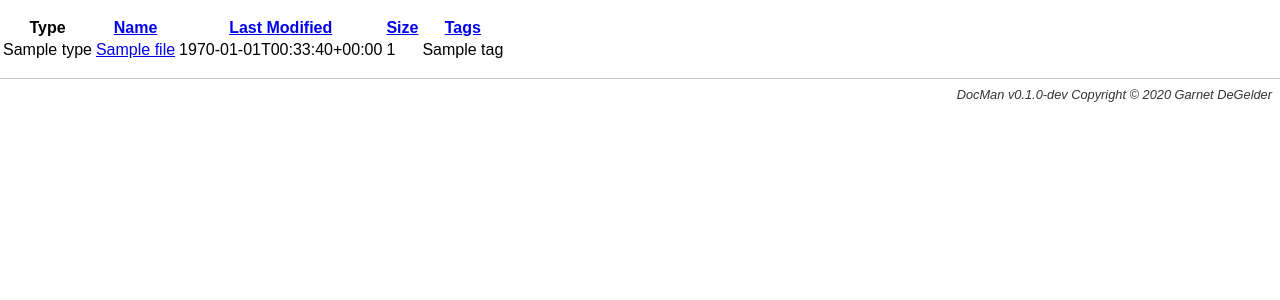
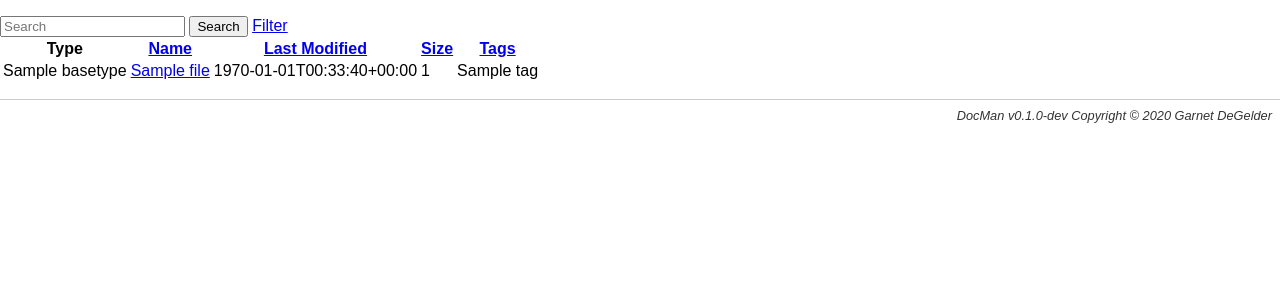
Before and after one commit to g-dg/docman, a CodeIgniter app: the page made by application/views/browse.php in a window 1280 px wide. Shown: the part 35-335 px from the top of the page. Run offline with CodeIgniter, Linux system fonts and the light colour scheme; the template is opened without the code that fills it: most values are stand-ins (such as "Sample title", 1, 10 or a date in 2020); data that the repository does not hold is empty.

Commit message:
Add search and filter links to browse

```diff
--- a/application/controllers/Browse.php
+++ b/application/controllers/Browse.php
@@ -180,9 +180,10 @@ class Browse extends CI_Controller
 
 		$this->load->view('browse', [
 			'current_dir_link' => $this->url_encode_path($path),
+			'title' => basename($path),
 			'files' => $files,
 			'sort_field' => $sort_field,
-			'sort_order' => $sort_order
+			'sort_order' => $sort_order,
 		]);
 	}
 
--- a/application/views/browse.php
+++ b/application/views/browse.php
@@ -1,5 +1,12 @@
 <?php defined('BASEPATH') or exit('No direct script access allowed'); ?>
-<?php $this->load->view('template/header', ['title' => 'Browse']); ?>
+<?php $this->load->view('template/header', ['title' => (trim($title) !== '' ? $title . ' - Browse' : 'Browse' )]); ?>
+
+<form action="<?= html_escape($this->config->site_url('/search' . $current_dir_link)); ?>" method="POST">
+	<input name="_csrf_token" value="<?= html_escape(get_csrf_token()); ?>" type="hidden" />
+	<input type="search" name="q" value="" placeholder="Search" ?>
+	<input type="submit" value="Search" />
+	<a href="<?= html_escape($this->config->site_url('/filter' . $current_dir_link)); ?>">Filter</a>
+</form>
 
 <table>
 	<thead>
@@ -14,7 +21,7 @@
 	<tbody>
 		<?php foreach ($files as $file) { ?>
 			<tr>
-				<td><?= htmlspecialchars($file['type']) ?></td>
+				<td><?= htmlspecialchars($file['basetype']) ?></td>
 				<td><a href="<?= htmlspecialchars($file['url']) ?>"><?= htmlspecialchars($file['name']) ?></a></td>
 				<td><?= htmlspecialchars(date('c', $file['mtime'])) ?></td>
 				<td><?= htmlspecialchars($file['size']) ?></td>
```
